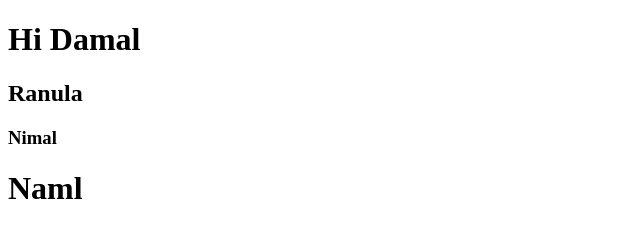
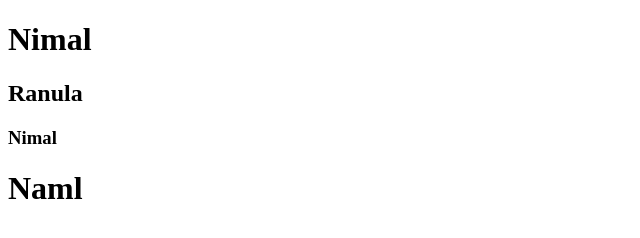
Before and after one commit to hashcode103/git-sample-1, a plain HTML site: page index.html in a window 1280 px wide. Shown: the whole page, without its empty margins (0-640 px from the left). Drawn offline with Linux system fonts and the light colour scheme.

Commit message:
edit_first_commit

```diff
--- a/index.html
+++ b/index.html
@@ -7,7 +7,7 @@
 </head>
 <body>
     <!-- Damal -->
-    <H1>Hi Damal</H1>
+    <H1>Nimal</H1>
     <h2>Ranula</h2>
     <H3>Nimal</H3>
     <H1>Naml</H1>
```
